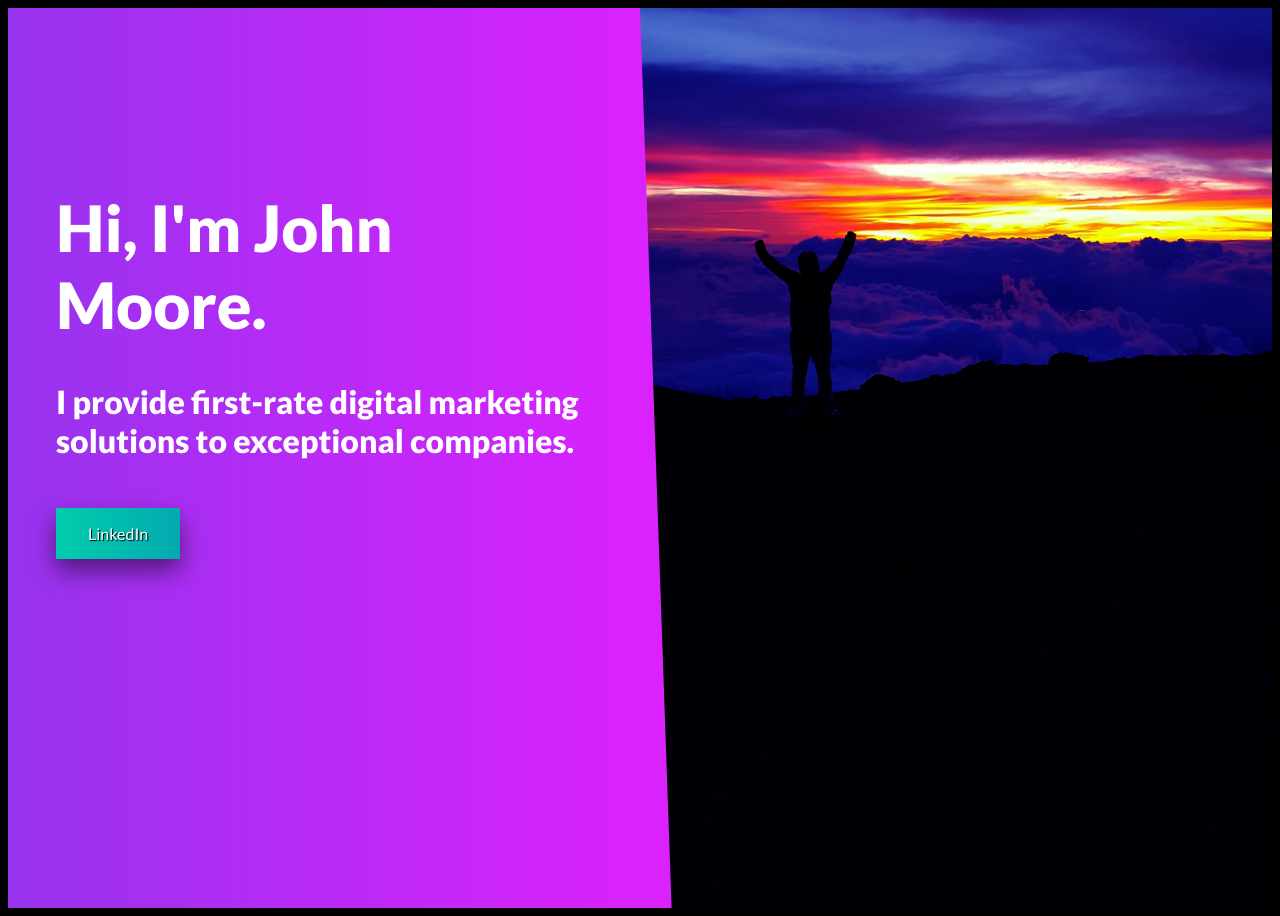
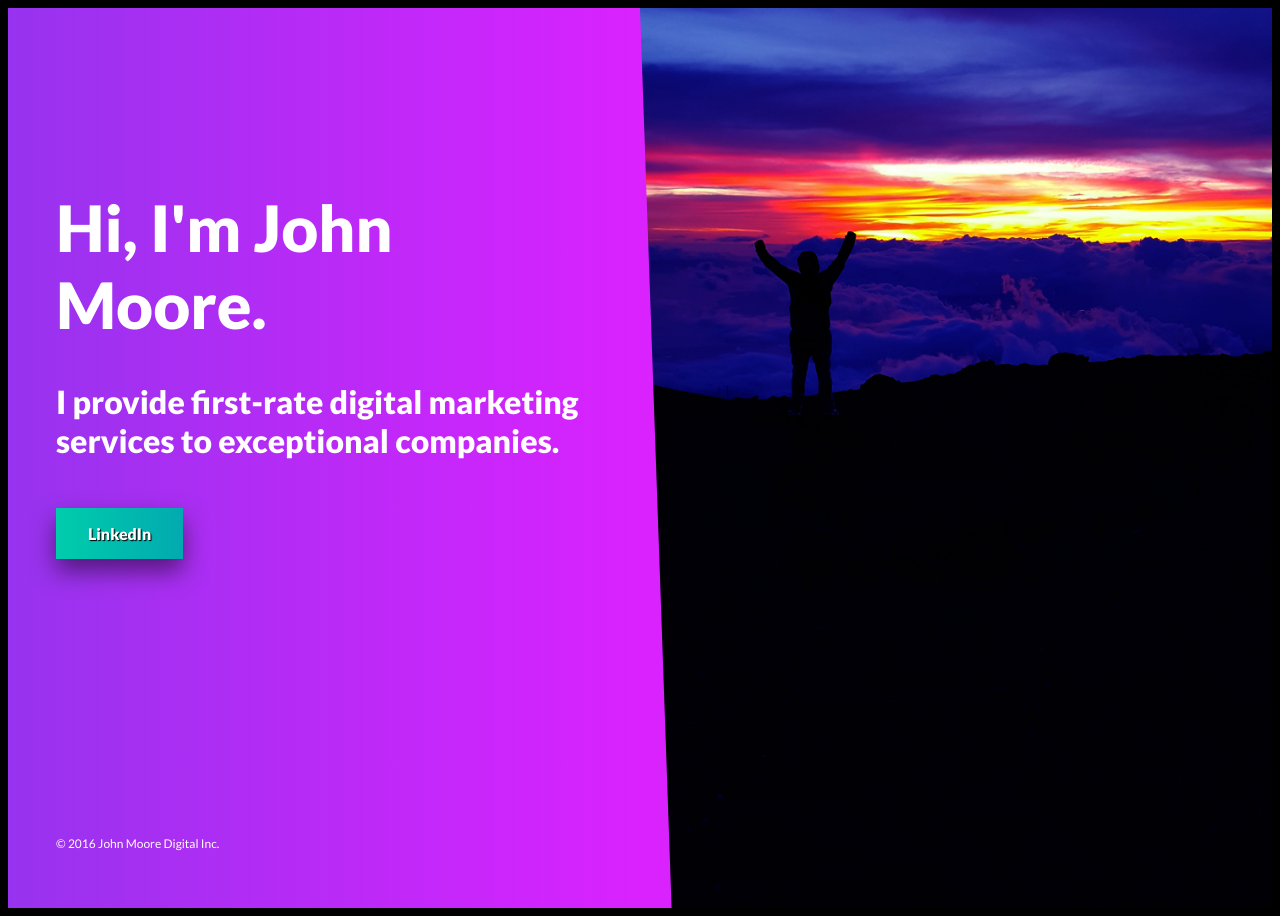
Before and after one commit to jomoweb/jomoweb.github.io, a Jekyll site: the page built from index.html, in a window 1280 px wide. Built offline with Jekyll 4.4.1, drawn with Linux system fonts in a browser that asks for light colours.

Commit message:
Added copyright

```diff
--- a/_layouts/comingsoon.html
+++ b/_layouts/comingsoon.html
@@ -30,6 +30,7 @@
       .wrapper {
         background-color: #000;
         padding: .5rem;
+
       }
 
       .left-wrapper {
@@ -101,7 +102,7 @@
         box-shadow: 0 .75rem 1.5rem 0 rgba(0,0,0,.5);
         color: #fff;
         display: inline-block;
-        font-weight: normal;
+        font-weight: 900;
         padding: 1rem 2rem;
         text-align: center;
         text-decoration: none;
@@ -114,6 +115,13 @@
         background: linear-gradient(to right, #02AAB0 , #00CDAC); /* W3C, IE 10+/ Edge, Firefox 16+, Chrome 26+, Opera 12+, Safari 7+ */
       }
 
+      .copyright {
+        font-size: .75rem;
+        bottom: 5%;
+        position: absolute;
+        color: #fff;
+      }
+
     </style>
   <head>
   <body>
@@ -121,9 +129,9 @@
 
       <div class="left-wrapper">
 
-        <h1><span>Hi, I'm John Moore.</span><br>I provide first-rate digital marketing solutions to exceptional companies.</h1>
+        <h1><span>Hi, I'm John Moore.</span><br>I provide first-rate digital marketing services to exceptional companies.</h1>
         <a href="https://www.linkedin.com/in/jomoweb" class="button" target="_blank">LinkedIn</a>
-
+        <p class="copyright">&copy; 2016 John Moore Digital Inc.</p>
       </div>
       <div class="divider">
       </div>
```
